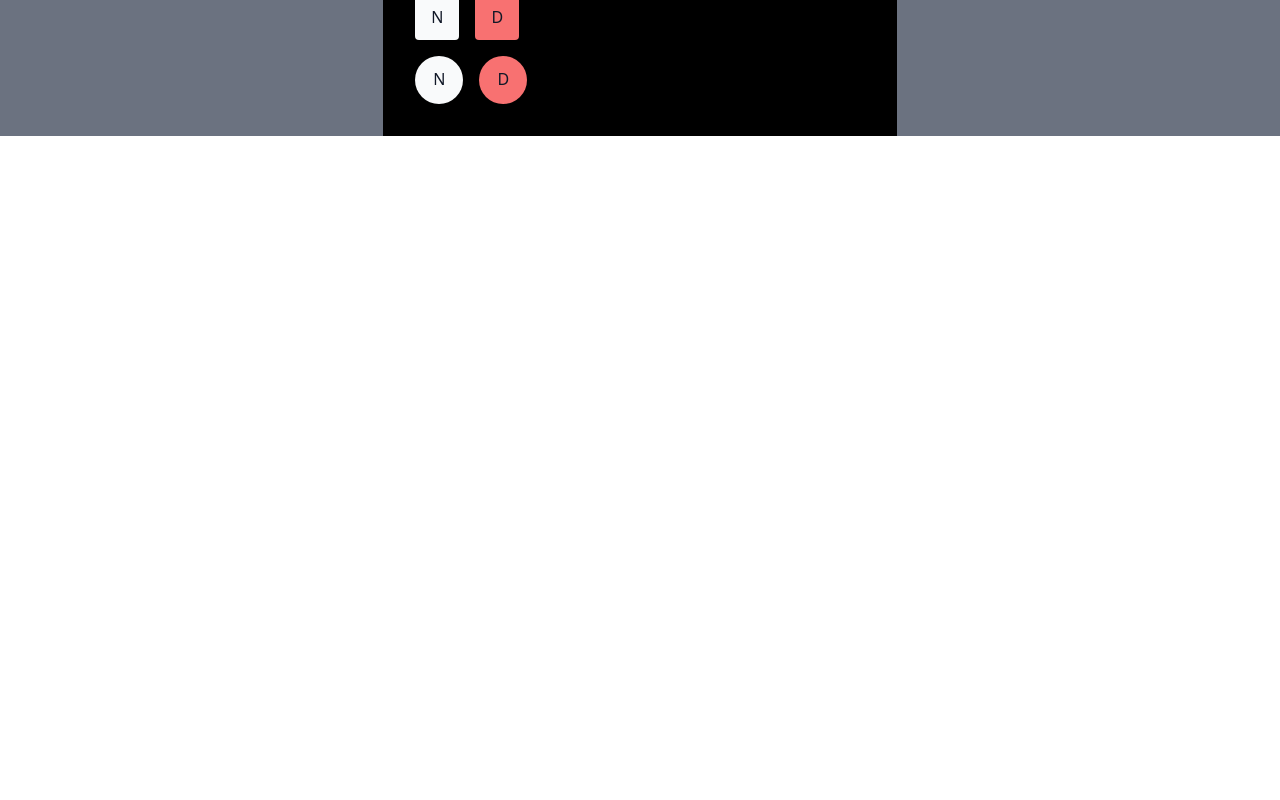
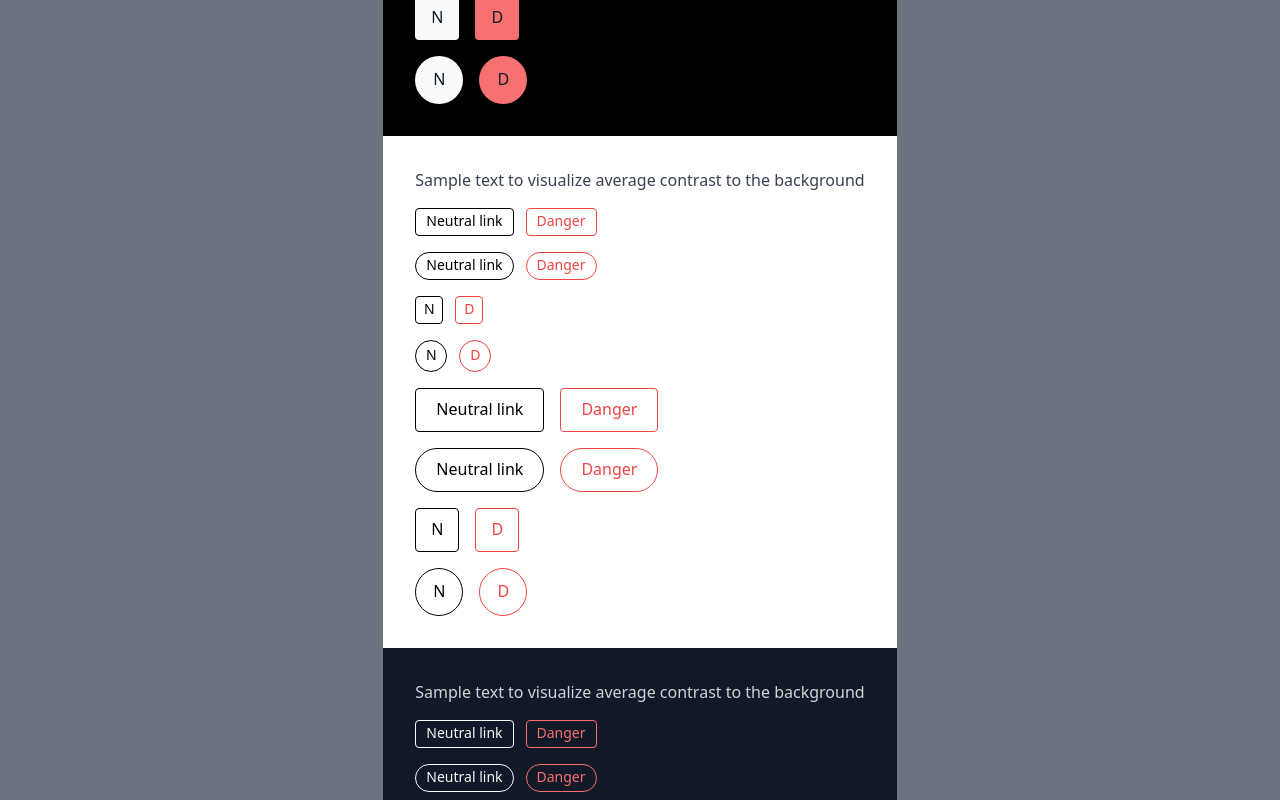
Before and after one commit to FlynnRider-000/nextjs-starter, a Next.js app: page / in a window 1280 px wide. Shown: the part 1400-2200 px from the top of the page. Before the commit the page ends 1536 px from the top, so only its background shows below. Built offline with nearby package versions, Linux system fonts and the light colour scheme.

Commit message:
feat: add SecondaryButton

```diff
--- /dev/null
+++ b/src/components/buttons/SecondaryButton.tsx
@@ -0,0 +1,48 @@
+import clsx from "clsx";
+import * as React from "react";
+import type {
+	PolymorphicForwardRefExoticComponent,
+	PolymorphicPropsWithoutRef,
+} from "react-polymorphic-types";
+
+import {
+	Button,
+	ButtonOwnProps as SecondaryButtonOwnProps,
+	ButtonProps as SecondaryButtonProps,
+} from "./_Button";
+
+const SecondaryButtonDefaultElement = "button";
+
+export type { SecondaryButtonOwnProps, SecondaryButtonProps };
+
+export const SecondaryButton: PolymorphicForwardRefExoticComponent<
+	SecondaryButtonOwnProps,
+	typeof SecondaryButtonDefaultElement
+> = React.forwardRef(function SecondaryButton<
+	T extends React.ElementType = typeof SecondaryButtonDefaultElement
+>(
+	{
+		intent = "neutral",
+		className,
+		...restProps
+	}: PolymorphicPropsWithoutRef<SecondaryButtonOwnProps, T>,
+	ref: React.ForwardedRef<React.ElementRef<T>>,
+) {
+	return (
+		<Button<React.ElementType>
+			ref={ref}
+			intent={intent}
+			className={clsx(
+				"border-current",
+				{
+					"text-black dark:text-gray-50 hover:bg-gray-100 dark:hover:bg-gray-800":
+						intent === "neutral",
+					"text-red-500 dark:text-red-400 hover:bg-red-100 dark:hover:bg-red-900":
+						intent === "danger",
+				},
+				className,
+			)}
+			{...restProps}
+		/>
+	);
+});
--- a/src/pages/index.tsx
+++ b/src/pages/index.tsx
@@ -1,4 +1,5 @@
 import { PrimaryButton } from "@/components/buttons/PrimaryButton";
+import { SecondaryButton } from "@/components/buttons/SecondaryButton";
 
 type ThemingShowcaseProps = {
 	children?: React.ReactNode;
@@ -122,6 +123,103 @@ export default function Page() {
 					</div>
 				</Canvas>
 			</ThemingShowcase>
+
+			<ThemingShowcase>
+				<Canvas>
+					<div className="space-x-3">
+						<SecondaryButton as="a" href="https://github.com/kripod" size="sm">
+							Neutral link
+						</SecondaryButton>
+						<SecondaryButton size="sm" intent="danger">
+							Danger
+						</SecondaryButton>
+					</div>
+					<div className="space-x-3">
+						<SecondaryButton
+							as="a"
+							href="https://github.com/kripod"
+							size="sm"
+							shape="pill"
+						>
+							Neutral link
+						</SecondaryButton>
+						<SecondaryButton size="sm" shape="pill" intent="danger">
+							Danger
+						</SecondaryButton>
+					</div>
+
+					<div className="space-x-3">
+						<SecondaryButton
+							as="a"
+							href="https://github.com/kripod"
+							size="sm"
+							shape="square"
+						>
+							N
+						</SecondaryButton>
+						<SecondaryButton size="sm" shape="square" intent="danger">
+							D
+						</SecondaryButton>
+					</div>
+					<div className="space-x-3">
+						<SecondaryButton
+							as="a"
+							href="https://github.com/kripod"
+							size="sm"
+							shape="circle"
+						>
+							N
+						</SecondaryButton>
+						<SecondaryButton size="sm" shape="circle" intent="danger">
+							D
+						</SecondaryButton>
+					</div>
+
+					<div className="space-x-4">
+						<SecondaryButton as="a" href="https://github.com/kripod">
+							Neutral link
+						</SecondaryButton>
+						<SecondaryButton intent="danger">Danger</SecondaryButton>
+					</div>
+					<div className="space-x-4">
+						<SecondaryButton
+							as="a"
+							href="https://github.com/kripod"
+							shape="pill"
+						>
+							Neutral link
+						</SecondaryButton>
+						<SecondaryButton shape="pill" intent="danger">
+							Danger
+						</SecondaryButton>
+					</div>
+
+					<div className="space-x-4">
+						<SecondaryButton
+							as="a"
+							href="https://github.com/kripod"
+							shape="square"
+						>
+							N
+						</SecondaryButton>
+						<SecondaryButton shape="square" intent="danger">
+							D
+						</SecondaryButton>
+					</div>
+					<div className="space-x-4">
+						<SecondaryButton
+							as="a"
+							href="https://github.com/kripod"
+							shape="circle"
+						>
+							N
+						</SecondaryButton>
+						<SecondaryButton shape="circle" intent="danger">
+							D
+						</SecondaryButton>
+					</div>
+				</Canvas>
+			</ThemingShowcase>
 		</div>
 	);
 }
```
